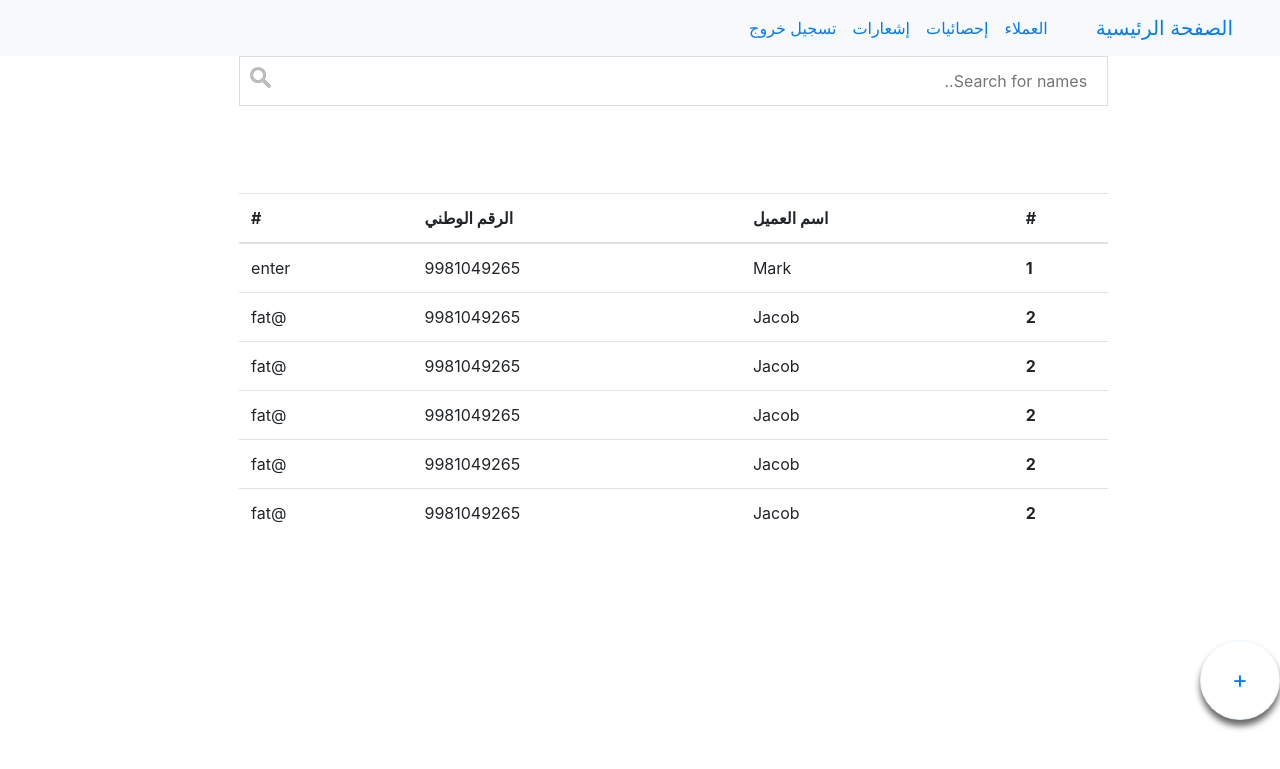
After one commit to WaelAlQawasmi/DentalClinic, a PHP site: page /allclients.php in a window 1280 px wide. The commit adds this page. Shown: the top 769 px of the page. Run offline with PHP 8.4, Linux system fonts and the light colour scheme; the visitor is signed in with stand-in values (Sample User, id 1).

Commit message:
add serch

```diff
--- /dev/null
+++ b/allclients.php
@@ -0,0 +1,128 @@
+<!doctype html>
+<html lang="ar" dir="rtl">
+
+
+<head>
+    <!-- Required meta tags -->
+    <meta charset="utf-8">
+    <meta name="viewport" content="width=device-width, initial-scale=1">
+
+
+    <link rel="stylesheet" href="https://cdn.jsdelivr.net/npm/bootstrap@4.0.0/dist/css/bootstrap.min.css"
+        integrity="sha384-Gn5384xqQ1aoWXA+058RXPxPg6fy4IWvTNh0E263XmFcJlSAwiGgFAW/dAiS6JXm" crossorigin="anonymous">
+
+<style>
+  #myInput {
+    display: block;
+    margin-right: 10%;
+  background-image: url('./css/searchicon.png');
+  background-position: 10px 10px;
+  background-repeat: no-repeat;
+  width: 100%;
+  font-size: 16px;
+  padding: 12px 20px 12px 40px;
+  border: 1px solid #ddd;
+  margin-bottom: 12px;
+}
+</style>
+</head>
+<body>
+    <!-- navbar -->
+
+
+    <?php
+include "head.php"; ?>
+    <!-- nav-->
+
+
+
+
+<!--   table -->
+    <div class="container" style="padding-left: 20%;" >
+    <input type="text" id="myInput" onkeyup="myFunction()" placeholder="Search for names.." title="Type in a name">
+    <table class="table" style="margin: 10%;
+ "  id="myTable">
+  <thead>
+    <tr>
+      <th scope="col">#</th>
+      <th scope="col">اسم العميل</th>
+      <th scope="col">الرقم الوطني</th>
+      <th scope="col">#</th>
+    </tr>
+  </thead>
+  <tbody>
+    <tr>
+      <th scope="row">1</th>
+      <td>Mark</td>
+      <td>9981049265</td>
+      <td>enter</td>
+    </tr>
+    <tr>
+      <th scope="row">2</th>
+      <td>Jacob</td>
+      <td>9981049265</td>
+      <td>@fat</td>
+    </tr>
+     <tr>
+      <th scope="row">2</th>
+      <td>Jacob</td>
+      <td>9981049265</td>
+      <td>@fat</td>
+    </tr>
+     <tr>
+      <th scope="row">2</th>
+      <td>Jacob</td>
+      <td>9981049265</td>
+      <td>@fat</td>
+    </tr>
+     <tr>
+      <th scope="row">2</th>
+      <td>Jacob</td>
+      <td>9981049265</td>
+      <td>@fat</td>
+    </tr>
+     <tr>
+      <th scope="row">2</th>
+      <td>Jacob</td>
+      <td>9981049265</td>
+      <td>@fat</td>
+    </tr>
+
+  </tbody>
+</table>
+</div>
+
+
+<script>
+function myFunction() {
+  var input, filter, table, tr, td, i, txtValue;
+  input = document.getElementById("myInput");
+  filter = input.value.toUpperCase();
+  table = document.getElementById("myTable");
+  tr = table.getElementsByTagName("tr");
+  for (i = 0; i < tr.length; i++) {
+    td = tr[i].getElementsByTagName("td")[0];
+    if (td) {
+      txtValue = td.textContent || td.innerText;
+      if (txtValue.toUpperCase().indexOf(filter) > -1) {
+        tr[i].style.display = "";
+      } else {
+        tr[i].style.display = "none";
+      }
+    }
+  }
+}
+</script>
+<button style="position: fixed;
+bottom: 10vh;
+right: 0%;
+cursor: pointer;
+border: 1px solid #3498db1a;
+background-color: transparent;
+height: 10vh;
+width: 10vh;
+color: #3498db;
+border-radius: 50px;
+font-size: 1.5em;
+box-shadow: 0 6px 6px rgb(0 0 0 / 60%);" > <a href="./addClient.php">+</a></button>
+</body>
--- a/head.php
+++ b/head.php
@@ -1,21 +1,22 @@
-<?php
 
+ <?php
+ session_start();
  if(!isset($_SESSION['username']))
  {
      ?>
      <script type="text/javascript">
-     window.location="index.php";
+     window.location="index.html";
      </script>
      <?php
  }
-     ?>
+ ?>
 
-
-<!DOCTYPE html>
-<html>
+ <!doctype html>
+<html lang="ar" dir="rtl">
 <head>
 <title>DC-team</title>
 <meta charset="UTF-8" />
+
 <meta name="description" content="test Web " />
 <meta name="viewport" content="width=device-width, initial-scale=1.0">
 <link rel="preconnect" href="https://fonts.gstatic.com">
@@ -25,48 +26,47 @@
 <link rel="icon" href="images/DC.jpg">
 <link rel="shortcut icon" href="images/DC.jpg">
 <link rel="apple-touch-icon" href="images/DC.jpg">
+<link rel="stylesheet" href="https://cdn.jsdelivr.net/npm/bootstrap@4.0.0/dist/css/bootstrap.min.css"
+        integrity="sha384-Gn5384xqQ1aoWXA+058RXPxPg6fy4IWvTNh0E263XmFcJlSAwiGgFAW/dAiS6JXm" crossorigin="anonymous">
+
+
 
 
 </head>
 <body>
 
-<div id="body">
-<div id="barden" style=" height: 10vh;">
-<header  style="     background-image: none;
-    background-color: rgb(1 1 4 / 0%); ">
-<hr>
-<div id="black-layer"   style="  background-color: rgb(1 1 4 / 0%);">
-</div>
-</header>
-</div>
-<nav id="bar">
-<h3 id="logo">DC <span style="color: #007bff!important;">.</span></h3>
-<span id="list-symbol"> <span onclick="openSidebar();" id="code-lest-sambol">&#9776;</span>
-<div id="media-list" style="margin-top: 13px;">
-  <h3 id="x" style="text-align: left;" onclick="closeSidebar();"> <a onclick="closeSidebar();">X</a></h3>
-<h3 style="margin-top: 0vh;"><a id="menu-combonant" href="dashboard.php" > الرئيسية</a></h3>
-<h3 style="margin-top: 0vh;"> <a id="menu-combonant1" href="./client.php">   العملاء </a></h3>
-
-
-   <h3 style="margin-top: 0vh;"> <a id="menu-combonant3" href="https://login.black-ch.com/admin.php">    الاحصائيات </a></h3>
 
 
 
 
-<h3 style="margin-top: 0vh;"> <a id="menu-combonant2" href="https://login.black-ch.com/file-view.php">   الاشعارات </a></h3>
 
-    <h3 style="margin-top: 0vh;"> <a id="menu-combonant3" onclick="outr();">  logout </a></h3>
-</div>
-</span>
-</nav>
-</div>
+<nav class="navbar navbar-expand-lg bg-light">
+        <div class="container-fluid">
+            <a class="navbar-brand" href="./dashboard.php">الصفحة الرئيسية </a>
+            <button class="navbar-toggler" type="button" data-bs-toggle="collapse" data-bs-target="#navbarNav"
+                aria-controls="navbarNav" aria-expanded="false" aria-label="Toggle navigation">
+                <span class="navbar-toggler-icon"></span>
+            </button>
+            <div class="collapse navbar-collapse" id="navbarNav">
+                <ul class="navbar-nav">
+                    <li class="nav-item">
+                        <a class="nav-link active" aria-current="page" href="./allclients.php" >العملاء</a>
+                    </li>
 
-</header>
-</div>
-</div>
-
-
-
-
+                    <li class="nav-item">
+                        <a class="nav-link" href="#">إحصائيات</a>
+                    </li>
+                    <li class="nav-item">
+                        <a class="nav-link" href="#">إشعارات</a>
+                    </li>
+                    <li class="nav-item">
+                        <a class="nav-link" href="./logout.php">تسجيل خروج</a>
+                    </li>
+                </ul>
+            </div>
+        </div>
+    </nav>
+    <!-- nav-->
+    <script src="js/dash.js"></script>
     </body>
         </html>
--- a/login.php
+++ b/login.php
@@ -44,7 +44,7 @@ $link = new PDO($dsn, "root", "");
 
 
       <form name="formal" method="post" onsubmit="return validateForm()">
-        <h1> DC Team Portal </h1>
+        <h1> The Portal </h1>
         <div class="input">
           <label> username</label>
           <input type="text" require class="user" id="user" name="username" oninput="io()" onchange="document.activeElement.blur();">
```
Also changed, not shown: addClient.php (renamed from clients.html, +2 -25 lines), allclients.html (deleted, +0 -104 lines), dashboard.php (+10 -19 lines), index.html (+4 -11 lines), addClient.html (deleted), css/searchicon.png (added).
